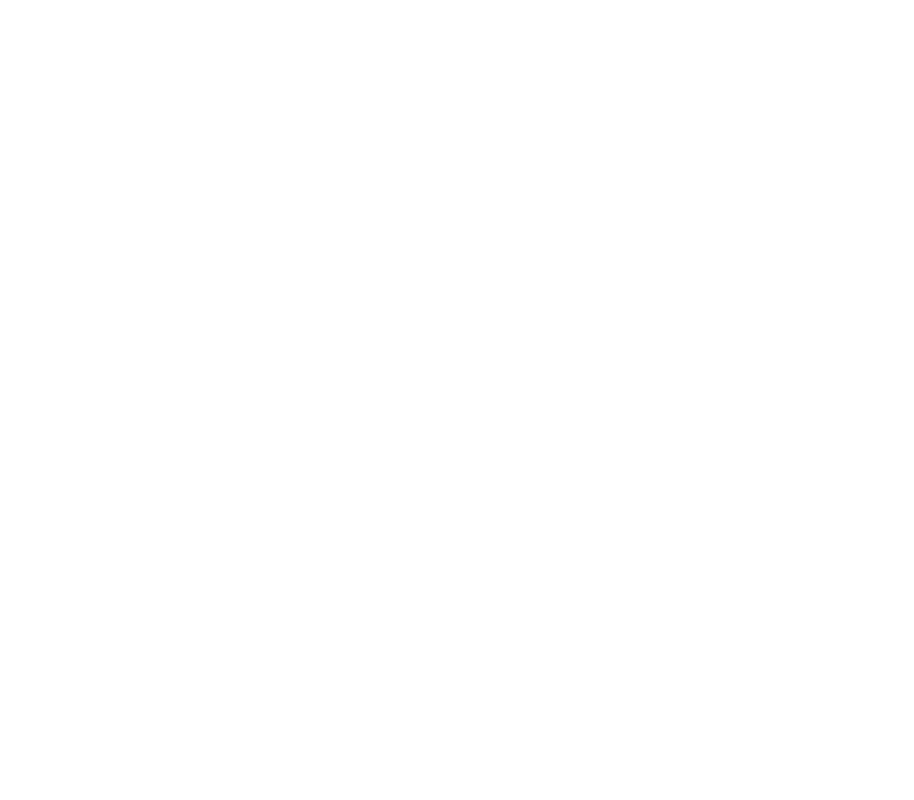
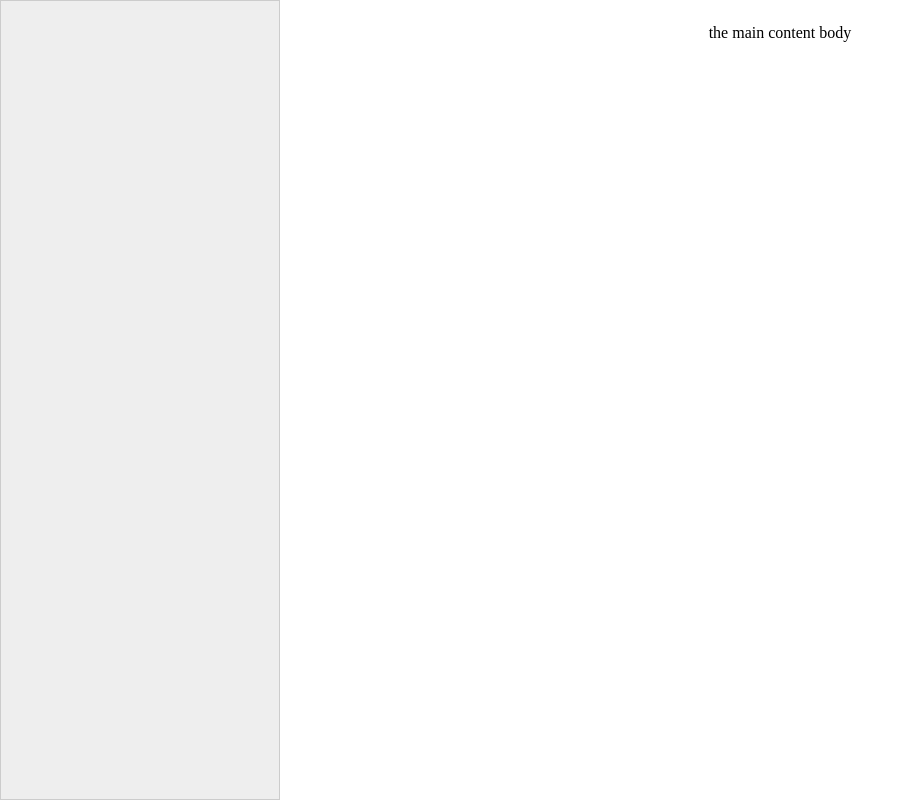
Before and after one commit to ryceg/Eigengrau-s-Essential-Establishment-Generator, a React (Create React App) app: page / in a window 1280 px wide. Shown: the whole page, without its empty margins (0-914 px from the left). Built offline with nearby package versions, Linux system fonts and the light colour scheme.

Commit message:
Put all styles in index.css

```diff
--- a/src/App.css
+++ /dev/null
@@ -1,3 +0,0 @@
-#app {
-  display: flex;
-}
--- a/src/App.jsx
+++ b/src/App.jsx
@@ -1,17 +1,16 @@
 import React from 'react'
 import { hot } from 'react-hot-loader/root'
 
-import Navigation from './components/Navigation'
+import Sidebar from './components/Sidebar'
 import Content from './components/Content'
-import './App.css'
 
 /**
  * @type {React.FC}
  */
-const App = props => {
+const App = () => {
   return (
     <React.Fragment>
-      <Navigation/>
+      <Sidebar/>
       <Content />
     </React.Fragment>
   )
--- a/src/components/Content.jsx
+++ b/src/components/Content.jsx
@@ -1,12 +1,11 @@
 import React from 'react'
-import styles from './Content.module.css'
 
 /**
  * The application main content body.
  * @type {React.FC}
  */
 const Content = () => {
-  return <section className={styles.content} />
+  return <main className="content">the main content body</main>
 }
 
 export default Content
--- a/src/components/Content.module.css
+++ /dev/null
@@ -1,4 +0,0 @@
-.content {
-  display: flex;
-  flex: 1;
-}
--- a/src/components/Navigation.jsx
+++ /dev/null
@@ -1,12 +0,0 @@
-import React from 'react'
-import styles from './Navigation.module.css'
-
-/**
- * The navigation menu.
- * @type {React.FC}
- */
-const Navigation = () => {
-  return <nav className={styles.navigation} />
-}
-
-export default Navigation
--- a/src/components/Navigation.module.css
+++ /dev/null
@@ -1,5 +0,0 @@
-.navigation {
-  display: flex;
-  width: 300px;
-  height: 100vh;
-}
--- /dev/null
+++ b/src/components/Sidebar.jsx
@@ -0,0 +1,11 @@
+import React from 'react'
+
+/**
+ * The navigation menu.
+ * @type {React.FC}
+ */
+const Sidebar = ({ children }) => {
+  return <aside className="sidebar">{children}</aside>
+}
+
+export default Sidebar
--- a/src/index.css
+++ b/src/index.css
@@ -22,3 +22,28 @@
   padding: 0;
   margin: 0;
 }
+
+#app {
+  display: flex;
+  height: 100vh;
+}
+
+.content,
+.sidebar {
+  display: flex;
+  justify-content: center;
+}
+
+.content {
+  flex: 1;
+  padding: 1.5em;
+  overflow: auto;
+}
+
+.sidebar {
+  flex-basis: 17.5em;
+  padding: 1.5em;
+  background: #eee;
+  border: 1px solid #ccc;
+  overflow: auto;
+}
```
